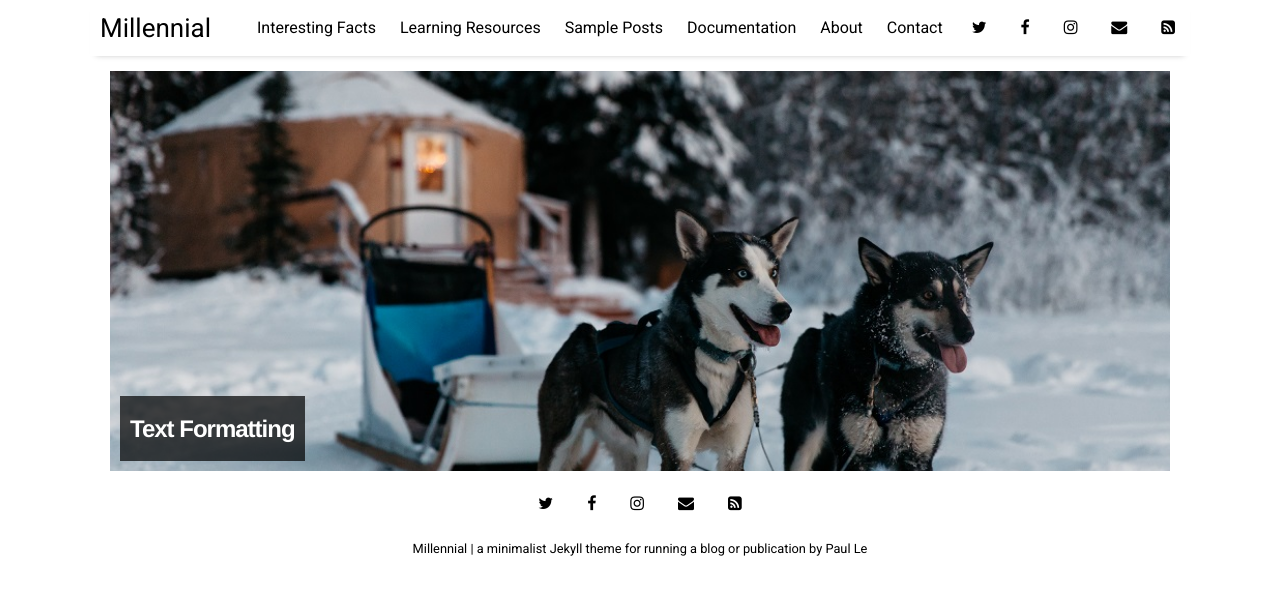
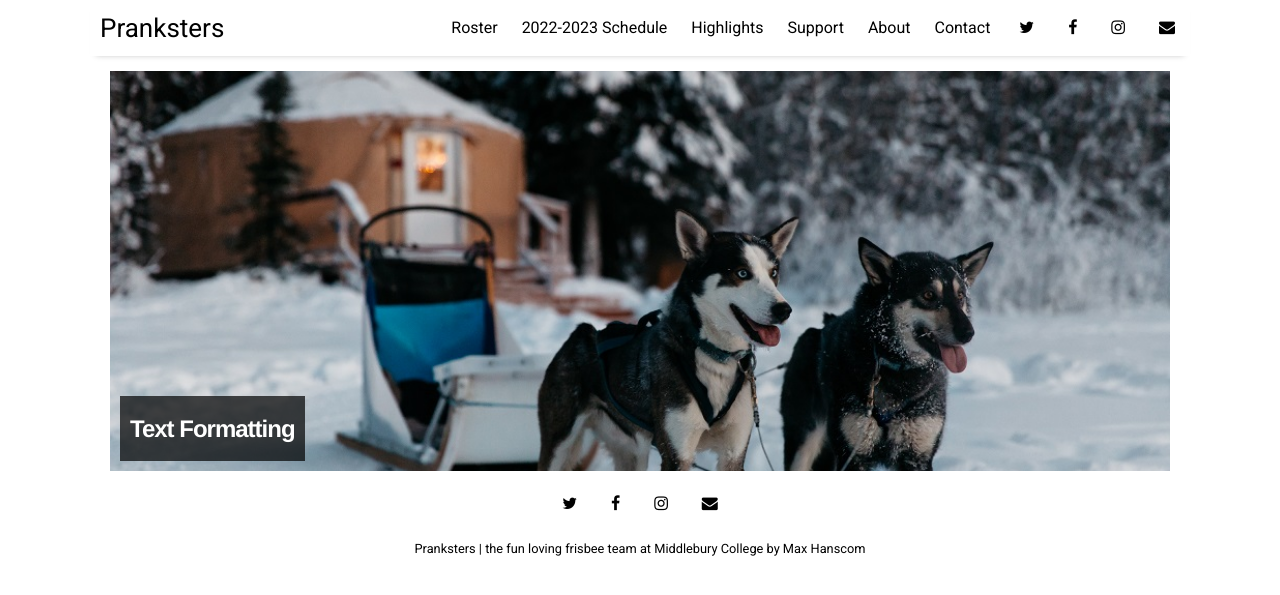
Before and after one commit to MHanscom96/Pranksters, a Jekyll site: the page built from pages/sample-posts.md, in a window 1280 px wide. Shown: the top 595 px of the page. Built offline with Jekyll 4.4.1, drawn with Linux system fonts in a browser that asks for light colours; nearby versions of some CDN libraries.

Commit message:
initial changes

```diff
--- a/_config.yml
+++ b/_config.yml
@@ -10,9 +10,9 @@ permalink:           /:title
 plugins:             [jekyll-paginate, jekyll-sitemap, jekyll-feed, jekyll-seo-tag]
 
 # Customise atom feed settings (this is where Jekyll-Feed gets configuration information)
-title:		           "Millennial"
-description:	       "a minimalist Jekyll theme for running a blog or publication"
-author:              "Paul Le"
+title:		           "Pranksters"
+description:	       "the fun loving frisbee team at Middlebury College"
+author:              "Max Hanscom"
 
 # RSS 2.0 can be used instead of Atom by uncommenting following two lines
 #feed:
--- a/_data/settings.yml
+++ b/_data/settings.yml
@@ -7,21 +7,19 @@ disqus:
 google-ID: 'UA-112060364-2'
 
 menu:
-- {name: 'Interesting Facts',  url: 'facts'}
-- {name: 'Learning Resources', url: 'resources'}
-- {name: 'Sample Posts',       url: 'sample-posts'}
-- {name: 'Documentation',      url: 'documentation'}
+- {name: 'Roster',             url: 'facts'}
+- {name: '2022-2023 Schedule', url: 'resources'}
+- {name: 'Highlights',         url: 'sample-posts'}
+- {name: 'Support',            url: 'documentation'}
 - {name: 'About',              url: 'about'}
 - {name: 'Contact',            url: 'contact'}
 
 # Available social icons are powered by Font Awesome, so you can use any icon that they offer
 social:
-- {icon: 'twitter', link:    'https://twitter.com/paululele'}
-- {icon: 'facebook', link:   'https://www.facebook.com/paululele'}
-- {icon: 'instagram', link:  'https://instagram.com/paululele'}
-- {icon: 'envelope', link:   'mailto:hello@paulle.ca'}
-- {icon: 'rss-square', link: 'feed.xml'}
-# - {icon: 'rss-square', link: 'rss-feed.xml'}
+- {icon: 'twitter', link:    'https://twitter.com/pranksters69'}
+- {icon: 'facebook', link:   'https://www.facebook.com/MiddleburyPranksters'}
+- {icon: 'instagram', link:  'https://www.instagram.com/mgpranksters/?hl=en'}
+- {icon: 'envelope', link:   'middultimate@gmail.com'}
 
 # Customize site text
 pagination:
```
